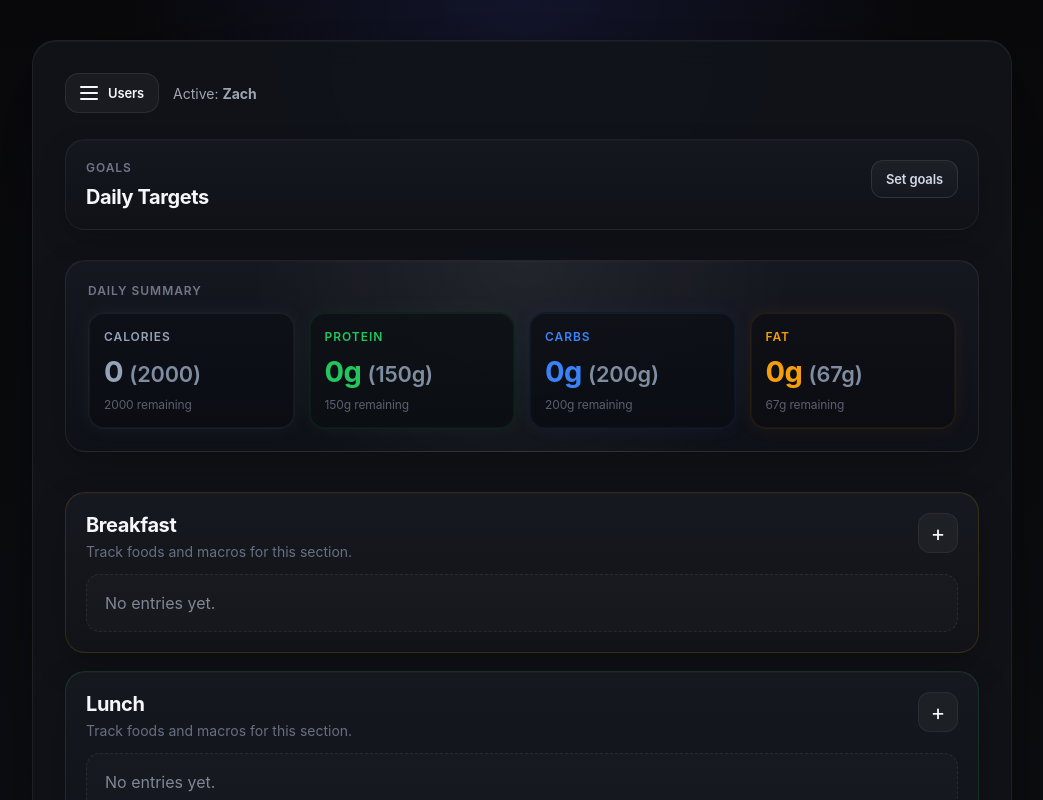
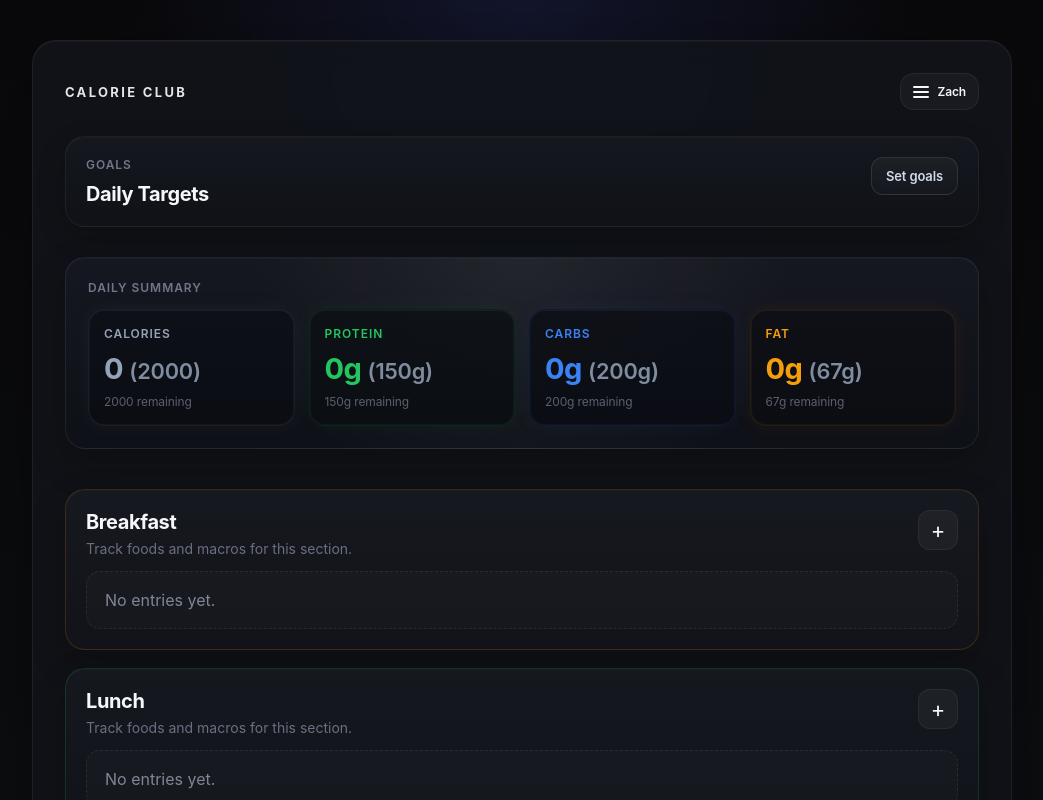
Before and after one commit to zrygwelski/ai-calorie-app, a Next.js app: page / in a window 1280 px wide. Shown: the top 800 px of the page, without its empty margins (118-1161 px from the left). Built offline with nearby package versions, Linux system fonts and the light colour scheme.

Commit message:
update menu dropdown list and styling

```diff
--- a/app/globals.css
+++ b/app/globals.css
@@ -57,26 +57,68 @@ input {
   position: relative;
 }
 
-.user-bar {
-  position: relative;
+.top-header {
   display: flex;
   align-items: center;
-  gap: 14px;
-  margin-bottom: 24px;
+  justify-content: space-between;
+  gap: 16px;
+  margin-bottom: 6px;
   flex-wrap: wrap;
+}
+
+.branding {
+  display: inline-flex;
+  flex-direction: column;
+  gap: 4px;
+}
+
+.branding-label {
+  margin: 0;
+  font-size: 13px;
+  font-weight: 700;
+  letter-spacing: 0.18em;
+  text-transform: uppercase;
+  color: rgba(245, 247, 250, 0.92);
+}
+
+.branding-tagline {
+  margin: 0 0 20px;
+  color: rgba(199, 207, 221, 0.68);
+  font-size: 13px;
+  line-height: 1.4;
+  max-width: 300px;
+}
+
+.user-bar {
+  display: inline-flex;
+  align-items: center;
+  gap: 10px;
+  margin-bottom: 0;
+  flex-wrap: wrap;
+}
+
+.user-menu-wrapper {
+  position: relative;
+  display: inline-flex;
+  align-items: center;
+}
+
+.user-menu-text {
+  font-size: 13px;
+  font-weight: 600;
 }
 
 .user-menu-button {
   display: inline-flex;
   align-items: center;
-  gap: 10px;
-  padding: 11px 14px;
-  border: 1px solid rgba(255, 255, 255, 0.08);
+  gap: 8px;
+  padding: 10px 12px;
+  border: 1px solid rgba(255, 255, 255, 0.06);
   border-radius: 14px;
-  background: rgba(255, 255, 255, 0.04);
+  background: rgba(255, 255, 255, 0.035);
   color: #f5f7fa;
   cursor: pointer;
-  transition: background-color 140ms ease, transform 140ms ease;
+  transition: background-color 160ms ease, transform 160ms ease, border-color 160ms ease;
 }
 
 .user-menu-button:hover {
@@ -88,8 +130,8 @@ input {
   display: inline-flex;
   flex-direction: column;
   justify-content: space-between;
-  width: 18px;
-  height: 14px;
+  width: 16px;
+  height: 12px;
 }
 
 .user-menu-symbol span {
@@ -101,43 +143,53 @@ input {
 }
 
 .user-menu-text {
-  font-size: 13px;
+  font-size: 12px;
   font-weight: 600;
   letter-spacing: -0.01em;
 }
 
 .user-active {
   margin: 0;
-  color: rgba(199, 207, 221, 0.78);
-  font-size: 14px;
+  color: rgba(199, 207, 221, 0.72);
+  font-size: 13px;
+  white-space: nowrap;
 }
 
 .user-menu-drawer {
   position: absolute;
-  top: calc(100% + 10px);
-  left: 0;
-  width: min(240px, 100%);
-  padding: 12px;
-  border-radius: 18px;
-  background: rgba(12, 14, 19, 0.96);
-  border: 1px solid rgba(255, 255, 255, 0.08);
-  box-shadow: 0 18px 40px rgba(0, 0, 0, 0.24);
+  top: calc(100% + 8px);
+  right: 0;
+  width: min(220px, 100%);
+  padding: 10px;
+  border-radius: 20px;
+  background: rgba(18, 20, 26, 0.92);
+  border: 1px solid rgba(255, 255, 255, 0.06);
+  backdrop-filter: blur(16px);
+  box-shadow: 0 28px 60px rgba(0, 0, 0, 0.22);
   z-index: 20;
   display: grid;
-  gap: 8px;
+  gap: 6px;
+  opacity: 0;
+  transform: translateY(-6px);
+  animation: dropdownFade 140ms ease-out forwards;
+  will-change: transform, opacity;
 }
 
 .user-menu-item {
   width: 100%;
-  padding: 10px 12px;
-  border-radius: 12px;
+  padding: 9px 12px;
+  border-radius: 16px;
   background: transparent;
   color: #f5f7fa;
   border: none;
   text-align: left;
   cursor: pointer;
   font-size: 14px;
-  transition: background-color 140ms ease;
+  transition: background-color 140ms ease, color 140ms ease;
+  display: flex;
+  align-items: center;
+  justify-content: space-between;
+  gap: 8px;
 }
 
 .user-menu-item:hover,
@@ -147,7 +199,31 @@ input {
 }
 
 .user-menu-item--active {
-  background: rgba(255, 255, 255, 0.1);
+  background: rgba(255, 255, 255, 0.08);
+}
+
+.user-menu-check {
+  display: inline-flex;
+  align-items: center;
+  justify-content: center;
+  width: 18px;
+  height: 18px;
+  border-radius: 999px;
+  background: rgba(255, 255, 255, 0.08);
+  color: rgba(148, 163, 184, 0.95);
+  font-size: 12px;
+  line-height: 1;
+}
+
+@keyframes dropdownFade {
+  from {
+    opacity: 0;
+    transform: translateY(-8px);
+  }
+  to {
+    opacity: 1;
+    transform: translateY(0);
+  }
 }
 
 .hero {
--- a/app/page.tsx
+++ b/app/page.tsx
@@ -1,6 +1,6 @@
 "use client";
 
-import { useState } from "react";
+import { useEffect, useRef, useState } from "react";
 
 type MealSection = "Breakfast" | "Lunch" | "Dinner" | "Snacks";
 
@@ -86,6 +86,7 @@ export default function Home() {
   const [goalsOpen, setGoalsOpen] = useState(false);
   const [menuOpen, setMenuOpen] = useState(false);
   const [activeUser, setActiveUser] = useState<UserName>("Zach");
+  const menuContainerRef = useRef<HTMLDivElement | null>(null);
   const [usersData, setUsersData] = useState<Record<UserName, UserData>>(() =>
     Object.fromEntries(users.map((user) => [user, createBlankUserData()])) as Record<
       UserName,
@@ -95,6 +96,30 @@ export default function Home() {
 
   const currentUserData = usersData[activeUser];
   const { dailyGoals, entries } = currentUserData;
+
+  useEffect(() => {
+    const handleOutsideClick = (event: MouseEvent) => {
+      if (!menuContainerRef.current) {
+        return;
+      }
+
+      const target = event.target;
+      if (!(target instanceof Node)) {
+        return;
+      }
+
+      if (!menuContainerRef.current.contains(target)) {
+        setMenuOpen(false);
+      }
+    };
+
+    if (menuOpen) {
+      document.addEventListener("mousedown", handleOutsideClick);
+      return () => document.removeEventListener("mousedown", handleOutsideClick);
+    }
+
+    return undefined;
+  }, [menuOpen]);
 
   const updateDailyGoals = (updater: (goals: DailyGoals) => DailyGoals) => {
     setUsersData((current) => ({
@@ -222,12 +247,19 @@ export default function Home() {
   return (
     <main className="page">
       <div className="app-shell">
-        <div className="user-bar">
+        <div className="top-header">
+          <div className="branding">
+            <p className="branding-label">Calorie Club</p>
+          </div>
+
+          <div className="user-bar" ref={menuContainerRef}>
+            <div className="user-menu-wrapper">
               <button
                 type="button"
                 className="user-menu-button"
                 aria-haspopup="true"
                 aria-expanded={menuOpen}
+                aria-label={`Switch user, currently ${activeUser}`}
                 onClick={() => setMenuOpen((current) => !current)}
               >
                 <span className="user-menu-symbol" aria-hidden="true">
@@ -235,12 +267,8 @@ export default function Home() {
                   <span />
                   <span />
                 </span>
-            <span className="user-menu-text">Users</span>
+                <span className="user-menu-text">{activeUser}</span>
               </button>
-
-          <p className="user-active">
-            Active: <strong>{activeUser}</strong>
-          </p>
 
               {menuOpen ? (
                 <div className="user-menu-drawer" role="menu">
@@ -254,12 +282,17 @@ export default function Home() {
                         setMenuOpen(false);
                       }}
                     >
-                  {user}
+                      <span>{user}</span>
+                      {user === activeUser ? <span className="user-menu-check">✓</span> : null}
                     </button>
                   ))}
                 </div>
               ) : null}
             </div>
+          </div>
+        </div>
+
+        {/* <p className="branding-tagline">No stress. Just progress.</p> */}
 
         <section className="goals" aria-label="Goals">
           <div className="goals-header">
```
Lines whose indentation alone changed are shown as unchanged.
